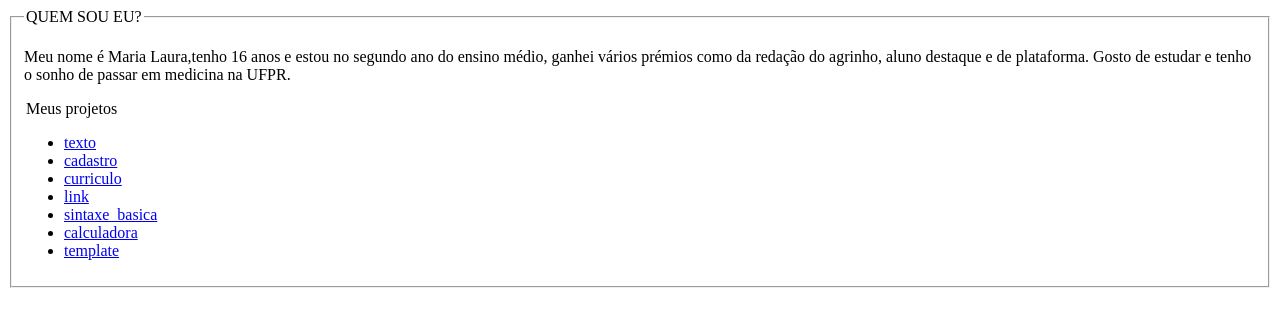
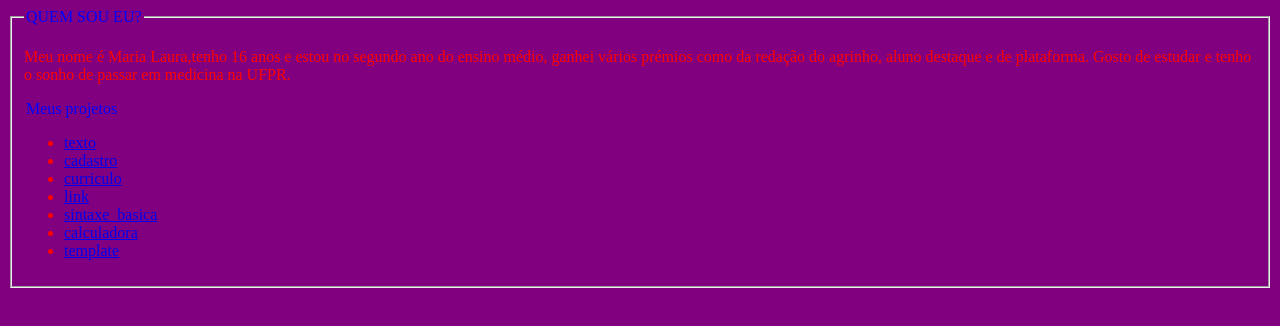
Before and after one commit to mlaurazr/matematica2_2b_2025, a plain HTML site: page index.html in a window 1280 px wide. Drawn offline with Linux system fonts and the light colour scheme.

Commit message:
Update index.html

```diff
--- a/index.html
+++ b/index.html
@@ -6,6 +6,17 @@
    <script>
 
    </script>
+        <style>
+            body{
+                background-color:purple
+            }
+            fieldset{
+                color:red
+            }
+                legend{
+                    color:blue
+                }
+        </style>
     </head>
 
     <body>
```
